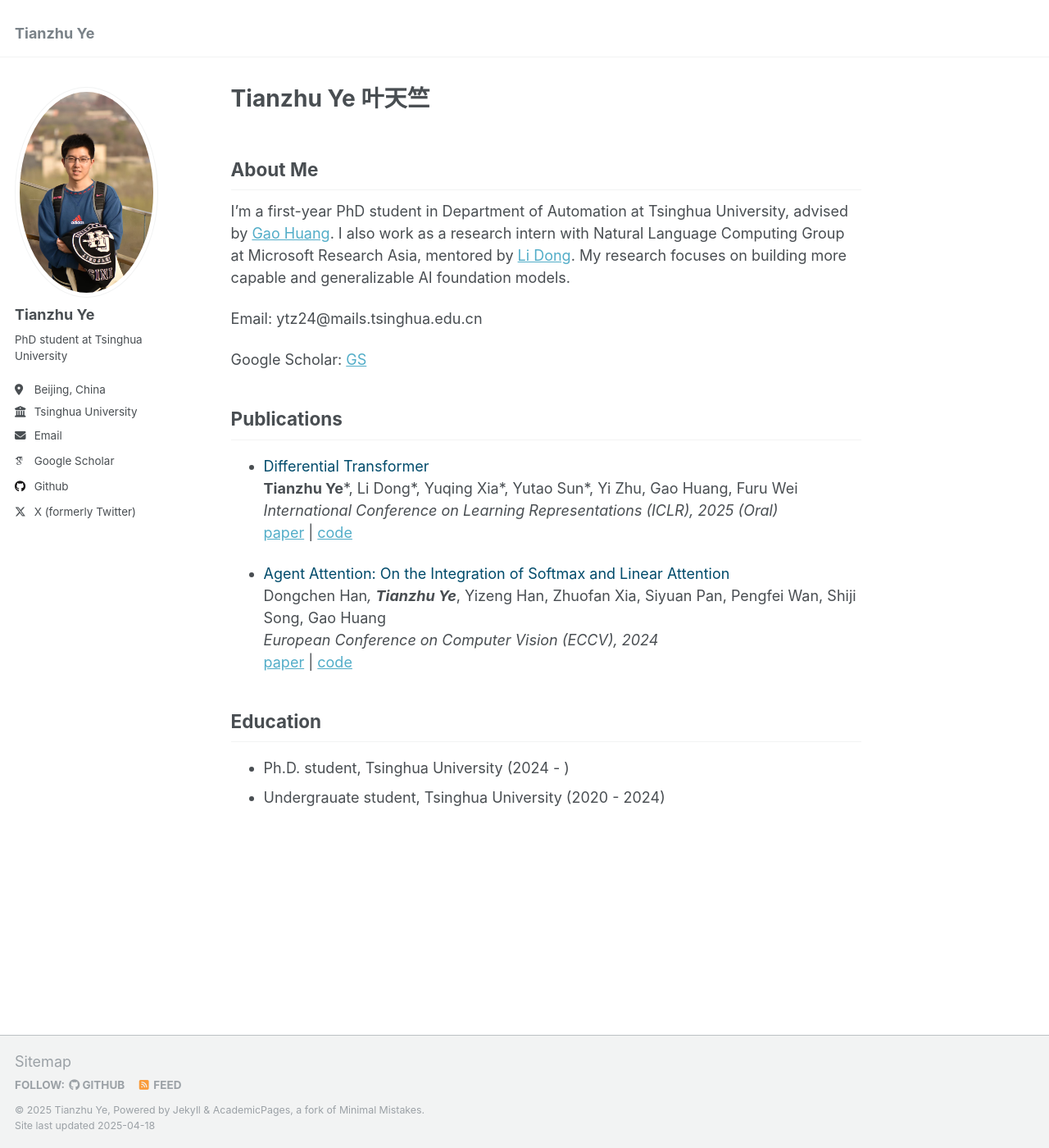
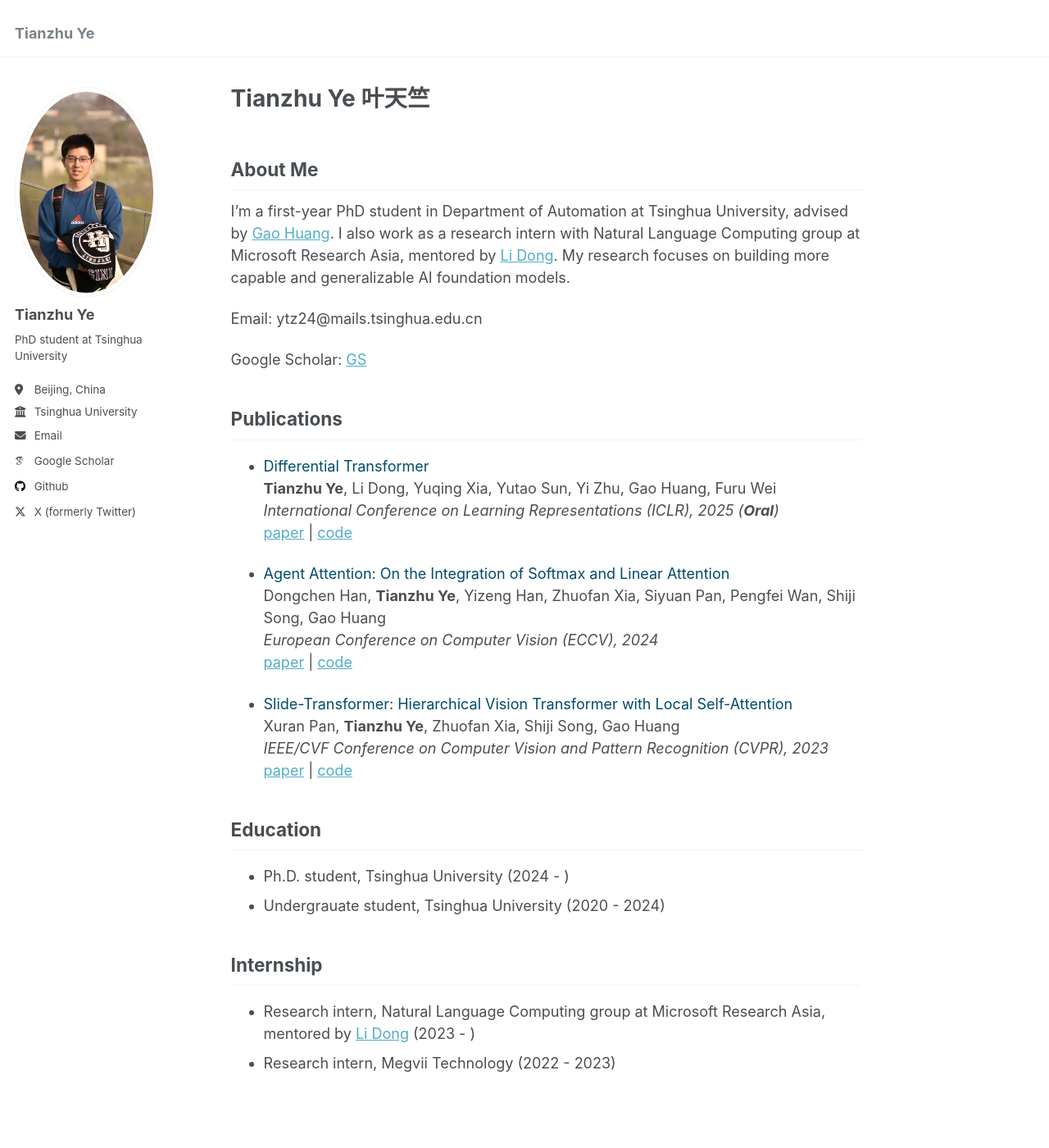
Before and after one commit to YTianZHU/YTianZHU.github.io, a Jekyll site: the page built from _pages/about.md, in a window 1280 px wide and 1400 px high. Shown: the whole window at 82% size. Built offline with Jekyll 4.4.1, drawn with Linux system fonts in a browser that asks for light colours; some web fonts are replaced.

Commit message:
Update about.md

```diff
--- a/_pages/about.md
+++ b/_pages/about.md
@@ -8,7 +8,7 @@ redirect_from:
 ---
 
 ## About Me
-I'm a first-year PhD student in Department of Automation at Tsinghua University, advised by [Gao Huang](https://www.gaohuang.net/). I also work as a research intern with Natural Language Computing Group at Microsoft Research Asia, mentored by [Li Dong](https://dong.li/). My research focuses on building more capable and generalizable AI foundation models.
+I'm a first-year PhD student in Department of Automation at Tsinghua University, advised by [Gao Huang](https://www.gaohuang.net/). I also work as a research intern with Natural Language Computing group at Microsoft Research Asia, mentored by [Li Dong](https://dong.li/). My research focuses on building more capable and generalizable AI foundation models.
 
 Email: ytz24@mails.tsinghua.edu.cn
 
@@ -17,15 +17,24 @@ Google Scholar: [GS](https://scholar.google.com/citations?user=7X8BCBsAAAAJ)
 ## Publications
 
 - <span style="color:#004B6B">Differential Transformer</span>
-**Tianzhu Ye**\*, Li Dong\*, Yuqing Xia\*, Yutao Sun\*, Yi Zhu, Gao Huang, Furu Wei
-*International Conference on Learning Representations (ICLR), 2025 (Oral)*
+**Tianzhu Ye**, Li Dong, Yuqing Xia, Yutao Sun, Yi Zhu, Gao Huang, Furu Wei
+*International Conference on Learning Representations (ICLR), 2025 (**Oral**)*
 [paper](https://arxiv.org/abs/2410.05258) | [code](https://aka.ms/Diff-Transformer)
 
 - <span style="color:#004B6B">Agent Attention: On the Integration of Softmax and Linear Attention</span>
-Dongchen Han*, **Tianzhu Ye***, Yizeng Han, Zhuofan Xia, Siyuan Pan, Pengfei Wan, Shiji Song, Gao Huang
+Dongchen Han, **Tianzhu Ye**, Yizeng Han, Zhuofan Xia, Siyuan Pan, Pengfei Wan, Shiji Song, Gao Huang
 *European Conference on Computer Vision (ECCV), 2024*
 [paper](https://arxiv.org/abs/2312.08874) | [code](https://github.com/LeapLabTHU/Agent-Attention)
+
+- <span style="color:#004B6B">Slide-Transformer: Hierarchical Vision Transformer with Local Self-Attention</span>
+Xuran Pan, **Tianzhu Ye**, Zhuofan Xia, Shiji Song, Gao Huang
+*IEEE/CVF Conference on Computer Vision and Pattern Recognition (CVPR), 2023*
+[paper](https://arxiv.org/abs/2304.04237) | [code](https://github.com/LeapLabTHU/Slide-Transformer)
 
 ## Education
 - Ph.D. student, Tsinghua University (2024 - )
 - Undergrauate student, Tsinghua University (2020 - 2024)
+
+## Internship
+- Research intern, Natural Language Computing group at Microsoft Research Asia, mentored by [Li Dong](https://dong.li/) (2023 - )
+- Research intern, Megvii Technology (2022 - 2023)
```
